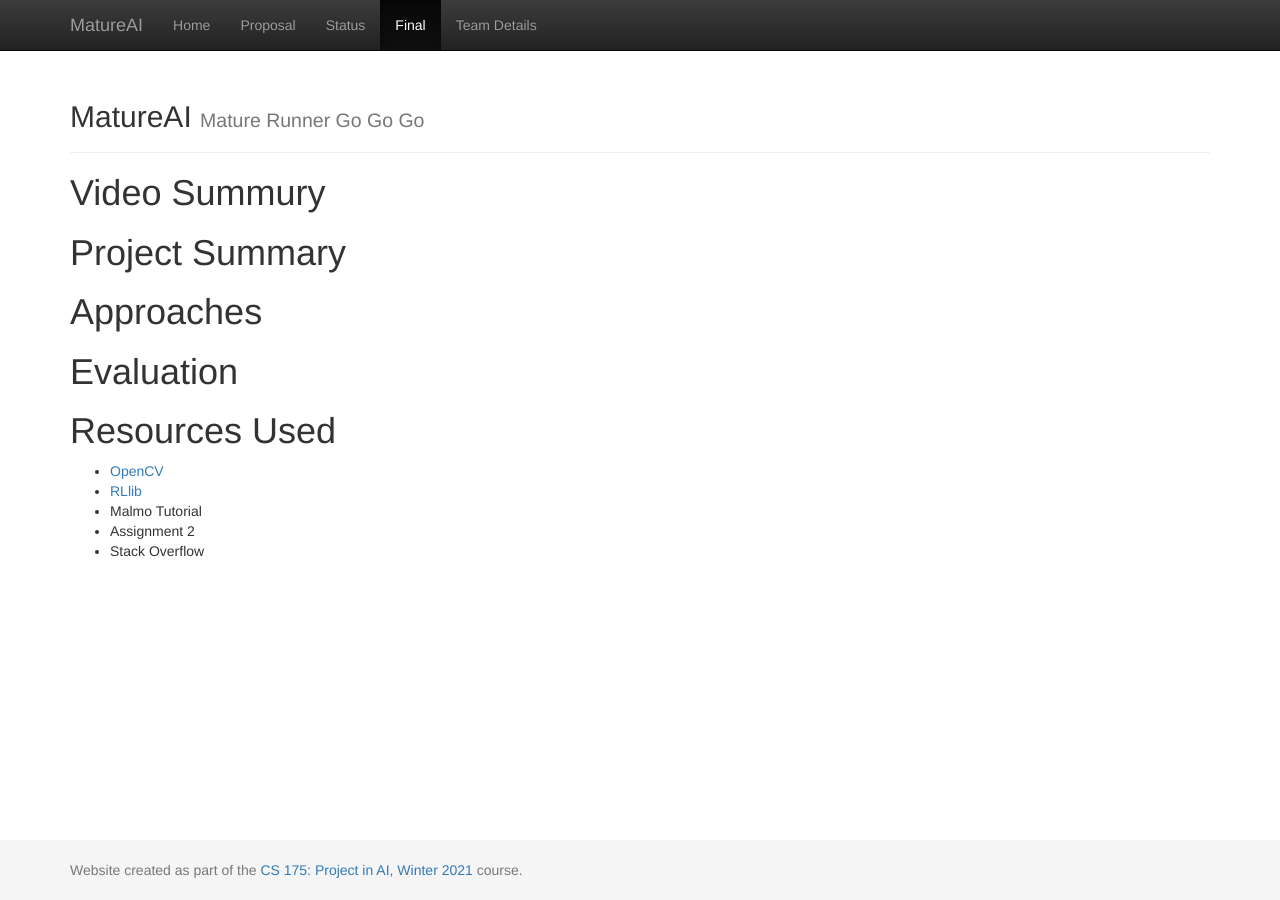
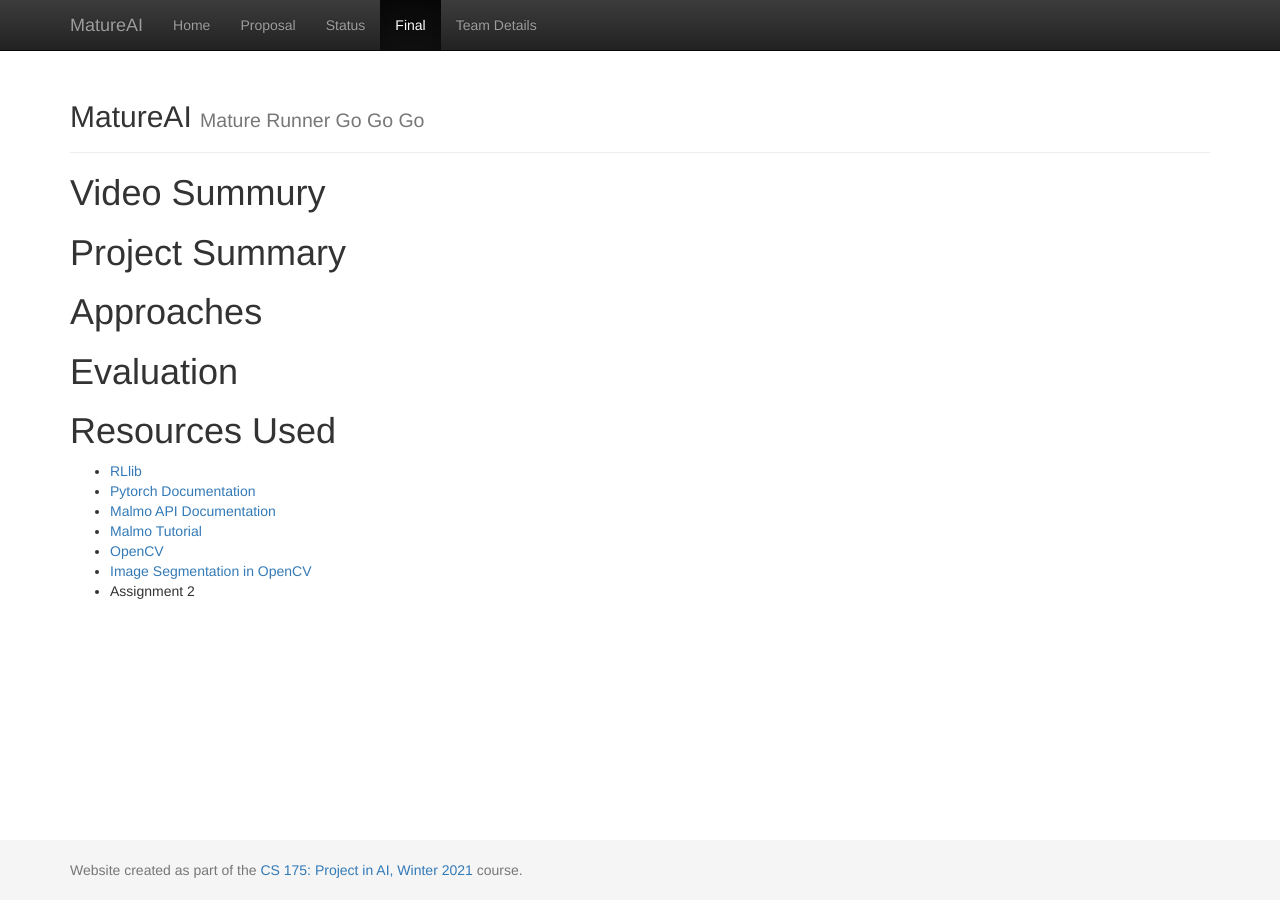
Before and after one commit to LeoLuo0320/MatureAI, a Jekyll site: the page built from docs/final.md, in a window 1280 px wide. Built offline with Jekyll 4.4.1, drawn with Linux system fonts in a browser that asks for light colours.

Commit message:
Update resources

```diff
--- a/docs/final.md
+++ b/docs/final.md
@@ -16,8 +16,10 @@ title: Final Report
 
 
 # Resources Used
+- [RLlib](https://docs.ray.io/en/master/rllib-training.html)
+- [Pytorch Documentation](https://pytorch.org/docs/stable/index.html)
+- [Malmo API Documentation](https://microsoft.github.io/malmo/0.30.0/Documentation/index.html)
+- [Malmo Tutorial](http://microsoft.github.io/malmo/0.30.0/Python_Examples/Tutorial.pdf)
 - [OpenCV](https://opencv.org/)
-- [RLlib](https://docs.ray.io/en/master/rllib-training.html)
-- Malmo Tutorial
+- [Image Segmentation in OpenCV](https://realpython.com/python-opencv-color-spaces/)
 - Assignment 2
-- Stack Overflow
```
